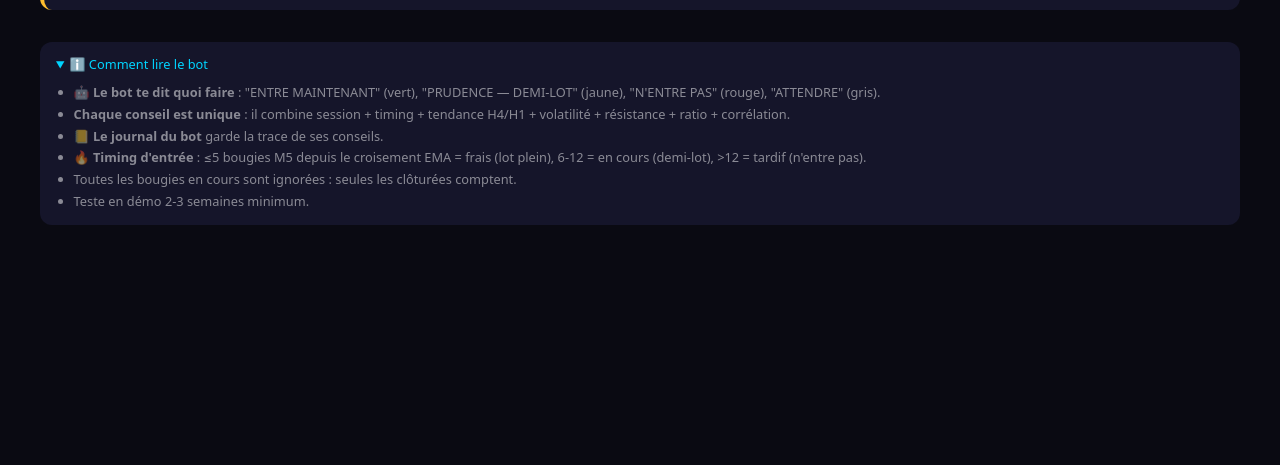
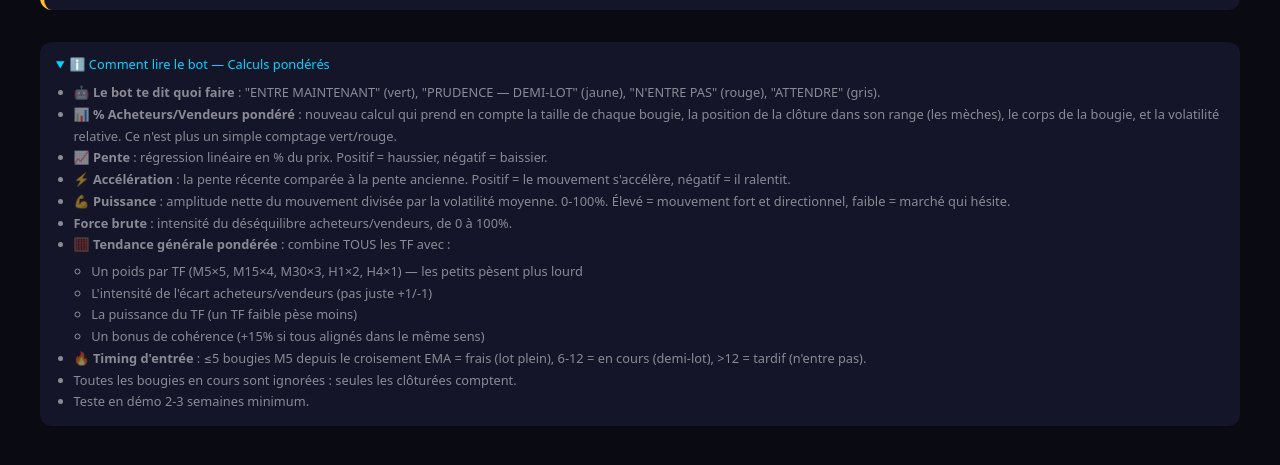
Before and after one commit to v75eur/multi-tf-analysis, a Flask app: template templates/dashboard.html in a window 1280 px wide, after a click on "ℹ️ Comment lire le bot — Calculs pondérés". Shown: the part 187-652 px from the top of the page. Run offline with Flask 3, Linux system fonts and the light colour scheme; the template is opened without the code that fills it, so the values that code supplies are empty.

Commit message:
Calculs pondérés : % acheteurs/vendeurs avec taille+mèches+poids, tendance avec accélération+puissance, tendance générale pondérée par intensité+cohérence

```diff
--- a/app.py
+++ b/app.py
@@ -25,7 +25,6 @@
     "M5": ("5m", "7d", 300),
 }
 DERIV_COUNT = {"H4": 300, "H1": 300, "M30": 300, "M15": 400, "M5": 1000}
-PERIODE = 10
 EMA_COURT = 5
 EMA_LONG = 25
 DERIV_WS = "wss://api.derivws.com/trading/v1/options/ws/public"
@@ -34,6 +33,10 @@
 
 POIDS_TF = {"M5": 5, "M15": 4, "M30": 3, "H1": 2, "H4": 1}
 ORDRE_TF = ["M5", "M15", "M30", "H1", "H4"]
+
+# Nombre de bougies pour évaluer la force (par TF)
+PERIODE_FORCE = {"M5": 30, "M15": 30, "M30": 30, "H1": 20, "H4": 20}
+PERIODE_TENDANCE = {"M5": 20, "M15": 20, "M30": 20, "H1": 15, "H4": 15}
 
 CORRELATIONS = {"EURUSD": ["GBPUSD"], "GBPUSD": ["EURUSD"], "XAUUSD": [], "V75": []}
 
@@ -119,7 +122,7 @@
     return bougies
 
 
-# ───────────── CALCULS ─────────────
+# ───────────── CALCULS AMÉLIORÉS ─────────────
 
 def calc_ema_serie(clotures, periode):
     if len(clotures) < periode:
@@ -156,35 +159,110 @@
     return round(float(s5[-1]), 5), round(float(s25[-1]), 5), sig, depuis
 
 
-def calc_tendance(clotures):
-    x = np.arange(1, len(clotures) + 1)
-    pente = np.polyfit(x, np.array(clotures), 1)[0]
-    pct = float(min(100, abs(pente) / np.mean(clotures) * 10000))
-    if pente > 0:
-        return "haussier", round(pct, 1)
-    if pente < 0:
-        return "baissier", round(pct, 1)
-    return "neutre", 0.0
+def calc_acheteurs_pondere(bougies, periode=20):
+    """Calcul pondéré du % acheteurs/vendeurs.
+    Prend en compte :
+    - taille de chaque bougie (haut-bas)
+    - position de la clôture dans le range (mèches)
+    - corps de la bougie
+    Retourne : (acheteurs_pct, vendeurs_pct, force_brute)"""
+    d = bougies[-periode:]
+    if len(d) < 5:
+        return 50.0, 50.0, 0.0
+
+    # Volatilité moyenne pour normaliser les poids
+    amplitudes = [b["high"] - b["low"] for b in d]
+    amp_moy = float(np.mean(amplitudes))
+    if amp_moy <= 0:
+        return 50.0, 50.0, 0.0
+
+    ach = 0.0
+    ven = 0.0
+    for b in d:
+        rng = b["high"] - b["low"]
+        if rng <= 0:
+            continue
+        # Position de la clôture dans le range (0 = plus bas, 1 = plus haut)
+        pos = (b["close"] - b["low"]) / rng
+        # Corps (en valeur absolue normalisée)
+        corps = abs(b["close"] - b["open"]) / rng
+        # Poids de la bougie (taille relative à la moyenne, plafonnée à 3x)
+        poids = min(rng / amp_moy, 3.0)
+
+        # Signal haussier = position haute + corps vert
+        signal_haussier = pos
+        signal_baissier = 1 - pos
+
+        # Amplification si la bougie a un vrai corps
+        if b["close"] > b["open"]:
+            signal_haussier *= (1 + corps)
+        elif b["close"] < b["open"]:
+            signal_baissier *= (1 + corps)
+
+        ach += signal_haussier * poids
+        ven += signal_baissier * poids
+
+    total = ach + ven
+    if total <= 0:
+        return 50.0, 50.0, 0.0
+    pct_ach = round(ach / total * 100, 1)
+    pct_ven = round(100 - pct_ach, 1)
+    force = round(min(100, abs(pct_ach - 50) * 2), 1)
+    return pct_ach, pct_ven, force
 
 
-def calc_acheteurs(bougies, periode=10):
-    d = bougies[-periode:]
-    v = sum(1 for b in d if b["close"] > b["open"])
-    r = sum(1 for b in d if b["close"] < b["open"])
-    t = len(d) or 1
-    return v, r, round(v / t * 100, 1), round(r / t * 100, 1)
+def calc_tendance_ponderee(bougies, periode=15):
+    """Tendance via régression linéaire + accélération.
+    Retourne : (sens, pente_pct, acceleration, puissance)"""
+    if len(bougies) < periode:
+        return "neutre", 0.0, 0.0, 0.0
+    cl = [b["close"] for b in bougies[-periode:]]
+    x = np.arange(1, len(cl) + 1)
+    try:
+        pente = float(np.polyfit(x, np.array(cl), 1)[0])
+    except Exception:
+        return "neutre", 0.0, 0.0, 0.0
+
+    # Pente en % du prix moyen
+    prix_moy = float(np.mean(cl))
+    if prix_moy <= 0:
+        return "neutre", 0.0, 0.0, 0.0
+    pente_pct = round(pente / prix_moy * 10000, 2)
+
+    # Accélération : pente récente (moitié) vs pente ancienne (moitié)
+    demi = max(3, len(cl) // 2)
+    try:
+        p_recent = float(np.polyfit(np.arange(demi), np.array(cl[-demi:]), 1)[0])
+        p_ancien = float(np.polyfit(np.arange(demi), np.array(cl[:demi]), 1)[0])
+        accel = round((p_recent - p_ancien) / prix_moy * 10000, 2)
+    except Exception:
+        accel = 0.0
+
+    # Puissance : amplitude totale / volatilité moyenne
+    amplitudes = [b["high"] - b["low"] for b in bougies[-periode:]]
+    amp_moy = float(np.mean(amplitudes))
+    net = abs(cl[-1] - cl[0])
+    puissance = round(min(100, net / amp_moy * 20), 1) if amp_moy > 0 else 0.0
+
+    if pente_pct > 0.02:
+        sens = "haussier"
+    elif pente_pct < -0.02:
+        sens = "baissier"
+    else:
+        sens = "neutre"
+    return sens, pente_pct, accel, puissance
 
 
 def calc_agitation(bougies, periode=10):
     d = bougies[-periode:]
     if len(d) < 2:
-        return 0, 0.0
+        return 0.0
     total = sum(b["high"] - b["low"] for b in d)
     if total == 0:
-        return 0, 0.0
+        return 0.0
     net = abs(d[-1]["close"] - d[0]["open"])
     efficacite = min(100.0, net / total * 100)
-    return 0, round(100 - efficacite, 1)
+    return round(100 - efficacite, 1)
 
 
 def trouver_creux(bougies, fenetre=50, largeur=3):
@@ -210,16 +288,16 @@
     if len(creux) >= 2:
         c1, c2 = creux[-2], creux[-1]
         if bougies[c2]["low"] < bougies[c1]["low"]:
-            r1 = calc_acheteurs(bougies[:c1 + 1])[2]
-            r2 = calc_acheteurs(bougies[:c2 + 1])[2]
+            r1, _, _ = calc_acheteurs_pondere(bougies[:c1 + 1], min(10, c1 + 1))
+            r2, _, _ = calc_acheteurs_pondere(bougies[:c2 + 1], min(10, c2 + 1))
             if r2 > r1:
                 div_h = True
     div_b = False
     if len(sommets) >= 2:
         s1, s2 = sommets[-2], sommets[-1]
         if bougies[s2]["high"] > bougies[s1]["high"]:
-            r1 = calc_acheteurs(bougies[:s1 + 1])[2]
-            r2 = calc_acheteurs(bougies[:s2 + 1])[2]
+            r1, _, _ = calc_acheteurs_pondere(bougies[:s1 + 1], min(10, s1 + 1))
+            r2, _, _ = calc_acheteurs_pondere(bougies[:s2 + 1], min(10, s2 + 1))
             if r2 < r1:
                 div_b = True
     if div_h:
@@ -280,23 +358,42 @@
 
 
 def analyser(tf, bougies):
+    """Analyse complète d'un TF avec les nouveaux calculs pondérés."""
     if len(bougies) < 30:
         return None
     clotures = [b["close"] for b in bougies]
-    tendance, pct_tendance = calc_tendance(clotures[-PERIODE:])
-    v, r, pa, pv = calc_acheteurs(bougies)
-    c, ag = calc_agitation(bougies)
+
+    # NOUVEAU : % acheteurs/vendeurs pondéré
+    periode_force = PERIODE_FORCE.get(tf, 20)
+    pa, pv, force_brute = calc_acheteurs_pondere(bougies, periode_force)
+
+    # NOUVEAU : tendance pondérée avec accélération et puissance
+    periode_tend = PERIODE_TENDANCE.get(tf, 15)
+    tendance, pente_pct, accel, puissance = calc_tendance_ponderee(bougies, periode_tend)
+
+    # Agitation
+    ag = calc_agitation(bougies)
+
+    # Divergences et motifs
     creux = trouver_creux(bougies)
     sommets = trouver_sommets(bougies)
     divergence = calc_divergence(bougies, creux, sommets)
     ema5, ema25, ema_sig, ema_depuis = calc_ema_signal(clotures)
     motifs, grande, taille_x, mh, mb = calc_motifs(bougies)
+
     return {
-        "tf": tf, "tendance": tendance, "pct_tendance": pct_tendance,
-        "pct_acheteurs": pa, "pct_vendeurs": pv,
+        "tf": tf,
+        "tendance": tendance,
+        "pente_pct": pente_pct,
+        "acceleration": accel,
+        "puissance": puissance,
+        "pct_acheteurs": pa,
+        "pct_vendeurs": pv,
+        "force_brute": force_brute,
         "pct_agitation": ag,
         "divergence": divergence,
-        "ema5": ema5, "ema25": ema25, "ema_signal": ema_sig, "ema_depuis": ema_depuis,
+        "ema5": ema5, "ema25": ema25,
+        "ema_signal": ema_sig, "ema_depuis": ema_depuis,
         "motifs": motifs, "grande": grande, "taille_x": taille_x,
         "motif_haussier": mh, "motif_baissier": mb,
         "cassure": calc_cassure(bougies),
@@ -322,40 +419,80 @@
 
 
 def calc_tendance_generale(tfs):
+    """Tendance générale pondérée par intensité + poids de TF.
+    Nouveau calcul : chaque TF vote avec un score entre -1 et +1 proportionnel
+    à son écart acheteurs/vendeurs ET sa puissance."""
     if not tfs:
         return None
+
     poids_total = 0
     somme_ach = 0.0
     somme_ven = 0.0
+    score_pondere = 0.0
+    poids_score_total = 0.0
+
     for tf, data in tfs.items():
         p = POIDS_TF.get(tf, 1)
         poids_total += p
         somme_ach += data["pct_acheteurs"] * p
         somme_ven += data["pct_vendeurs"] * p
+
+        # Vote pondéré par intensité ET puissance
+        # écart entre -100 et +100
+        ecart = data["pct_acheteurs"] - data["pct_vendeurs"]
+        # normalise entre -1 et +1
+        vote_intensite = ecart / 100
+        # amplifier par la puissance (0-1)
+        puissance_norm = min(1.0, data.get("puissance", 0) / 100)
+        # et par la cohérence tendance
+        coef_tendance = 1.0 if data["tendance"] == ("haussier" if ecart > 0 else "baissier") else 0.5
+
+        vote_final = vote_intensite * (0.5 + puissance_norm) * coef_tendance
+
+        # Poids final du TF = poids × force (plus le TF est fort, plus il pèse)
+        force_tf = 0.5 + min(1.0, data.get("force_brute", 0) / 100)
+        poids_final = p * force_tf
+
+        score_pondere += vote_final * poids_final
+        poids_score_total += poids_final
+
     if poids_total == 0:
         return None
+
     ach_gen = round(somme_ach / poids_total, 1)
     ven_gen = round(somme_ven / poids_total, 1)
-    score = 0
-    score_max = 0
-    for tf, data in tfs.items():
-        p = POIDS_TF.get(tf, 1)
-        score_max += p
-        if data["tendance"] == "haussier":
-            score += p
-        elif data["tendance"] == "baissier":
-            score -= p
-    score_pct = round(score / score_max * 100, 1) if score_max else 0.0
-    if score_pct >= 60:
+    score_pct = round(score_pondere / poids_score_total * 100, 1) if poids_score_total > 0 else 0.0
+
+    # Bonus de cohérence : si tous les TF alignés dans le même sens
+    sens_tendance = [t["tendance"] for t in tfs.values()]
+    nb_haut = sum(1 for s in sens_tendance if s == "haussier")
+    nb_bas = sum(1 for s in sens_tendance if s == "baissier")
+    total_tf = len(sens_tendance)
+    coherence_bonus = 0.0
+    if nb_haut == total_tf:
+        coherence_bonus = 15
+    elif nb_bas == total_tf:
+        coherence_bonus = -15
+    elif nb_haut >= total_tf - 1 and nb_haut > nb_bas:
+        coherence_bonus = 7
+    elif nb_bas >= total_tf - 1 and nb_bas > nb_haut:
+        coherence_bonus = -7
+
+    score_pct_final = round(score_pct + coherence_bonus, 1)
+
+    # Classement final
+    if score_pct_final >= 60:
         tendance, couleur = "ACHAT FORT", "vert"
-    elif score_pct >= 25:
+    elif score_pct_final >= 25:
         tendance, couleur = "ACHAT", "vert"
-    elif score_pct <= -60:
+    elif score_pct_final <= -60:
         tendance, couleur = "VENTE FORTE", "rouge"
-    elif score_pct <= -25:
+    elif score_pct_final <= -25:
         tendance, couleur = "VENTE", "rouge"
     else:
         tendance, couleur = "NEUTRE", ""
+
+    # Alignement progressif
     alignement = {"haussier": 0, "baissier": 0, "detail": []}
     for sens in ("haussier", "baissier"):
         compte = 0
@@ -376,6 +513,8 @@
         align_sens, align_n = "baissier", alignement["baissier"]
     else:
         align_sens, align_n = None, 0
+
+    # Confirmation croisement M5
     confirmation = None
     trois = ["M15", "M30", "H1"]
     if all(tf in tfs for tf in trois) and "M5" in tfs:
@@ -388,7 +527,18 @@
             if m5["ema_signal"] == "baissier" and (m5["ema_depuis"] or 99) <= 3:
                 confirmation = {"sens": "VENTE", "couleur": "rouge",
                                 "txt": "M15+M30+H1 baissiers + croisement EMA M5 baissier récent."}
-    return {"ach_gen": ach_gen, "ven_gen": ven_gen, "score_pct": score_pct,
+
+    # Puissance globale (moyenne pondérée)
+    puissance_globale = 0.0
+    for tf, data in tfs.items():
+        p = POIDS_TF.get(tf, 1)
+        puissance_globale += data.get("puissance", 0) * p
+    puissance_globale = round(puissance_globale / poids_total, 1) if poids_total else 0.0
+
+    return {"ach_gen": ach_gen, "ven_gen": ven_gen,
+            "score_pct": score_pct_final, "score_brut": score_pct,
+            "coherence_bonus": coherence_bonus,
+            "puissance_globale": puissance_globale,
             "tendance": tendance, "couleur": couleur,
             "align_sens": align_sens, "align_n": align_n,
             "align_detail": alignement["detail"], "confirmation": confirmation}
@@ -460,6 +610,10 @@
     if h1_data and h1_data.get("pct_agitation", 0) > SEUIL_AGITATION_MAX:
         raisons.append(f"Marché trop agité (agitation H1 {h1_data['pct_agitation']}%).")
 
+    # Puissance faible = prudence
+    if gen.get("puissance_globale", 0) < 15:
+        raisons.append(f"Puissance faible ({gen['puissance_globale']}%) : le mouvement manque d'énergie.")
+
     cote = sltp["achat" if achat else "vente"] if sltp else None
     if cote is None:
         raisons.append("Pas d'objectif clair devant le prix.")
@@ -493,7 +647,7 @@
     if bt and bt["n"] >= 10 and bt["pct"] is not None and bt["pct"] < 45:
         raisons.append(f"Sur le passé, ce signal n'a réussi que {bt['pct']}% du temps.")
 
-    bloquants = [r for r in raisons if "pullback" in r or "trop avancé" in r or "pas d'objectif" in r.lower() or "doubler ton risque" in r or "peu fiables" in r]
+    bloquants = [r for r in raisons if "pullback" in r or "trop avancé" in r or "pas d'objectif" in r.lower() or "doubler ton risque" in r or "peu fiables" in r or "manque d'énergie" in r]
     avertissements = [r for r in raisons if r not in bloquants]
 
     if timing and timing["niveau"] == "TARDIF":
@@ -513,7 +667,7 @@
 
     lot_msg = "lot plein" if not timing or timing["niveau"] == "FRAIS" else "demi-lot"
     return {"verdict": "ENTRE MAINTENANT", "couleur": "vert", "action": f"ACHAT/VENTE AU MARCHÉ — {lot_msg.upper()}",
-            "message": f"Setup propre sur {pair}. Signal {sig}, timing {timing['niveau'] if timing else 'OK'}, tout est aligné. Entre à la clôture M5 avec le {lot_msg}.",
+            "message": f"Setup propre sur {pair}. Signal {sig}, timing {timing['niveau'] if timing else 'OK'}, puissance {gen.get('puissance_globale', 0)}%. Entre à la clôture M5 avec le {lot_msg}.",
             "raisons": raisons or ["Tous les filtres au vert."]}
 
 
@@ -680,13 +834,11 @@
             if len(sl) < 30:
                 ok = False
                 break
-            tend = tendance_simple([b["close"] for b in sl[-PERIODE:]])
-            d = sl[-PERIODE:]
-            v = sum(1 for b in d if b["close"] > b["open"])
-            r = sum(1 for b in d if b["close"] < b["open"])
-            if tend > 0 and v > r:
+            tend = tendance_simple([b["close"] for b in sl[-PERIODE_TENDANCE.get(tf, 15):]])
+            pa, pv, _ = calc_acheteurs_pondere(sl, PERIODE_FORCE.get(tf, 20))
+            if tend > 0 and pa > pv:
                 etats.add(1)
-            elif tend < 0 and r > v:
+            elif tend < 0 and pv > pa:
                 etats.add(-1)
             else:
                 etats.add(0)
--- a/static/style.css
+++ b/static/style.css
@@ -124,9 +124,13 @@
 .align-item.rouge{background:rgba(255,95,87,.18);color:var(--red)}
 .align-item.neutre{background:rgba(255,255,255,.06);color:var(--muted)}
 .align-fleche{color:var(--muted);font-size:.75rem}
-.confirmation{margin-top:.5rem;padding:.5rem .7rem;border-radius:8px;font-weight:600;font-size:.8rem}
-.confirmation.vert{background:rgba(40,200,64,.15);color:#a0e8a8}
-.confirmation.rouge{background:rgba(255,95,87,.15);color:#ffb0aa}
+.align-verdict{margin-top:.4rem;padding:.45rem .7rem;border-radius:8px;font-size:.76rem;line-height:1.5}
+.align-verdict.vert{background:rgba(40,200,64,.1);color:#a0e8a8}
+.align-verdict.rouge{background:rgba(255,95,87,.1);color:#ffb0aa}
+.align-verdict.jaune{background:rgba(255,189,46,.08);color:#f0d590}
+.confirmation{margin-top:.5rem;padding:.55rem .8rem;border-radius:8px;font-weight:600;font-size:.82rem;line-height:1.5}
+.confirmation.vert{background:rgba(40,200,64,.15);color:#a0e8a8;border-left:3px solid var(--green)}
+.confirmation.rouge{background:rgba(255,95,87,.15);color:#ffb0aa;border-left:3px solid var(--red)}
 
 .guide{border-radius:12px;padding:.8rem .9rem;margin:.6rem 0 .8rem;background:var(--card2);border:2px solid var(--yellow)}
 .guide.vert{border-color:var(--green)}
@@ -148,10 +152,11 @@
 .tile b{font-size:.95rem}
 .tile b.mini{font-size:.72rem}
 .tile .etat{font-style:normal;font-size:.7rem;color:var(--cyan)}
+.tile .sous{font-size:.7rem;color:var(--muted);margin-top:.3rem}
 .jauge{height:6px;border-radius:4px;background:linear-gradient(90deg,rgba(255,95,87,.5),rgba(255,189,46,.4),rgba(40,200,64,.5));position:relative;margin-top:.5rem}
 .jauge i{position:absolute;top:-3px;width:4px;height:12px;border-radius:2px;background:#fff;transform:translateX(-50%)}
 .scroll{overflow-x:auto}
-table{width:100%;min-width:820px;border-collapse:collapse;font-size:.85rem}
+table{width:100%;min-width:960px;border-collapse:collapse;font-size:.85rem}
 th{color:var(--cyan);text-align:left;padding:.4rem;border-bottom:2px solid rgba(0,212,255,.3);font-size:.68rem;text-transform:uppercase;white-space:nowrap}
 td{padding:.4rem;border-bottom:1px solid rgba(255,255,255,.05);white-space:nowrap}
 .pct{color:var(--muted);font-size:.75rem}
@@ -172,6 +177,7 @@
 .aide{background:var(--card);border-radius:12px;padding:.8rem 1rem;font-size:.8rem;color:var(--muted);margin-bottom:1rem}
 .aide summary{cursor:pointer;color:var(--cyan)}
 .aide ul{margin:.6rem 0 0 1.1rem;line-height:1.7}
+.aide ul ul{margin:.3rem 0 0 1.1rem}
 
 @media(max-width:600px){
   body{padding:.5rem}
--- a/templates/dashboard.html
+++ b/templates/dashboard.html
@@ -112,33 +112,56 @@
 {% if gen %}
 <div class="general {{ gen.couleur }}">
 <div class="general-titre">
-🧮 Tendance générale
+🧮 Tendance générale pondérée
 <span class="general-badge {{ gen.couleur }}">{{ gen.tendance }}</span>
 </div>
+
 <div class="general-jauge">
-<div class="general-barre"><i class="ach" style="width:{{ gen.ach_gen }}%"></i></div>
+<div class="general-barre">
+<i class="ach" style="width:{{ gen.ach_gen }}%"></i>
+</div>
 <div class="general-chiffres">
 <span class="vert">🟢 Acheteurs {{ gen.ach_gen }}%</span>
 <span class="rouge">🔴 Vendeurs {{ gen.ven_gen }}%</span>
 </div>
 <div class="general-score">
-Score : <b class="{{ gen.couleur }}">{{ '%+.1f'|format(gen.score_pct) }}%</b>
-<span class="pct">(M5×5 M15×4 M30×3 H1×2 H4×1)</span>
+Score pondéré : <b class="{{ gen.couleur }}">{{ '%+.1f'|format(gen.score_pct) }}%</b>
+{% if gen.coherence_bonus != 0 %}<span class="pct">(cohérence {{ '%+.0f'|format(gen.coherence_bonus) }})</span>{% endif %}
+<span class="pct">· Puissance <b>{{ gen.puissance_globale }}%</b></span>
+</div>
+<div class="general-score pct" style="margin-top:.2rem;">
+Méthode : pondération par TF (M5×5 M15×4 M30×3 H1×2 H4×1) + intensité acheteurs/vendeurs + puissance + cohérence
 </div>
 </div>
+
 <div class="general-align">
-<b>Alignement progressif :</b>
+<b>Alignement progressif (du plus petit au plus grand) :</b>
 <div class="align-chaine">
 {% for a in gen.align_detail %}
 <span class="align-item {{ 'vert' if a.sens == 'haussier' else 'rouge' if a.sens == 'baissier' else 'neutre' }}">
-{{ a.tf }}{% if a.sens == 'haussier' %}↑{% elif a.sens == 'baissier' %}↓{% else %}→{% endif %}
+{{ a.tf }}
+{% if a.sens == 'haussier' %}↑{% elif a.sens == 'baissier' %}↓{% else %}→{% endif %}
 </span>
 {% if not loop.last %}<span class="align-fleche">→</span>{% endif %}
 {% endfor %}
 </div>
+{% if gen.align_n >= 3 and gen.align_sens %}
+<div class="align-verdict {{ 'vert' if gen.align_sens == 'haussier' else 'rouge' }}">
+✅ {{ gen.align_n }} TF consécutifs alignés {{ 'haussier' if gen.align_sens == 'haussier' else 'baissier' }} ({{ gen.align_sens }}) — mouvement récent cohérent.
 </div>
+{% elif gen.align_n > 0 and gen.align_sens %}
+<div class="align-verdict jaune">
+⚠️ Seulement {{ gen.align_n }} TF aligné(s) {{ gen.align_sens }} — pas encore de consensus progressif.
+</div>
+{% else %}
+<div class="align-verdict jaune">⏸️ Aucun alignement progressif net pour le moment.</div>
+{% endif %}
+</div>
+
 {% if gen.confirmation %}
-<div class="confirmation {{ gen.confirmation.couleur }}">✅ {{ gen.confirmation.txt }}</div>
+<div class="confirmation {{ gen.confirmation.couleur }}">
+{{ gen.confirmation.txt }}
+</div>
 {% endif %}
 </div>
 {% endif %}
@@ -179,10 +202,10 @@
 </div>
 {% endif %}
 
-<h3>⏱️ Analyse par timeframe</h3>
+<h3>⏱️ Analyse par timeframe (calculs pondérés)</h3>
 <div class="scroll">
 <table>
-<thead><tr><th>TF</th><th>Poids</th><th>Tendance</th><th>Ach/Ven</th><th>Agit</th><th>EMA5</th><th>EMA25</th><th>Signal EMA</th><th>Bougie</th></tr></thead>
+<thead><tr><th>TF</th><th>Poids</th><th>Tendance</th><th>Pente</th><th>Accél</th><th>Puissance</th><th>Ach/Ven</th><th>Force</th><th>Agit</th><th>Signal EMA</th><th>Bougie</th></tr></thead>
 <tbody>
 {% for tf in ["H4", "H1", "M30", "M15", "M5"] %}
 {% if tf in tfs %}
@@ -191,10 +214,12 @@
 <td><b>{{ t.tf }}</b></td>
 <td><span class="poids">×{{ {'H4':1,'H1':2,'M30':3,'M15':4,'M5':5}[tf] }}</span></td>
 <td>{{ t.tendance }}</td>
+<td class="{{ 'vert' if t.pente_pct > 0 else 'rouge' if t.pente_pct < 0 else '' }}">{{ '%+.2f'|format(t.pente_pct) }}</td>
+<td class="{{ 'vert' if t.acceleration > 0.01 else 'rouge' if t.acceleration < -0.01 else '' }}">{{ '%+.2f'|format(t.acceleration) }}</td>
+<td><b class="{{ 'vert' if t.puissance >= 30 else 'rouge' if t.puissance < 10 else '' }}">{{ t.puissance }}%</b></td>
 <td><small><span class="vert">{{ t.pct_acheteurs }}</span>/<span class="rouge">{{ t.pct_vendeurs }}</span></small></td>
+<td>{{ t.force_brute }}%</td>
 <td>{{ t.pct_agitation }}%</td>
-<td>{{ t.ema5 or '—' }}</td>
-<td>{{ t.ema25 or '—' }}</td>
 <td class="{% if t.ema_signal == 'haussier' %}vert{% elif t.ema_signal == 'baissier' %}rouge{% endif %}"><b>{{ t.ema_signal or '—' }}</b>
 {% if tf == 'M5' and t.ema_depuis is not none %}
 {% set dep = t.ema_depuis %}
@@ -228,11 +253,22 @@
 {% endfor %}
 
 <details class="aide">
-<summary>ℹ️ Comment lire le bot</summary>
+<summary>ℹ️ Comment lire le bot — Calculs pondérés</summary>
 <ul>
 <li><b>🤖 Le bot te dit quoi faire</b> : "ENTRE MAINTENANT" (vert), "PRUDENCE — DEMI-LOT" (jaune), "N'ENTRE PAS" (rouge), "ATTENDRE" (gris).</li>
-<li><b>Chaque conseil est unique</b> : il combine session + timing + tendance H4/H1 + volatilité + résistance + ratio + corrélation.</li>
-<li><b>📒 Le journal du bot</b> garde la trace de ses conseils.</li>
+<li><b>📊 % Acheteurs/Vendeurs pondéré</b> : nouveau calcul qui prend en compte la taille de chaque bougie, la position de la clôture dans son range (les mèches), le corps de la bougie, et la volatilité relative. Ce n'est plus un simple comptage vert/rouge.</li>
+<li><b>📈 Pente</b> : régression linéaire en % du prix. Positif = haussier, négatif = baissier.</li>
+<li><b>⚡ Accélération</b> : la pente récente comparée à la pente ancienne. Positif = le mouvement s'accélère, négatif = il ralentit.</li>
+<li><b>💪 Puissance</b> : amplitude nette du mouvement divisée par la volatilité moyenne. 0-100%. Élevé = mouvement fort et directionnel, faible = marché qui hésite.</li>
+<li><b>Force brute</b> : intensité du déséquilibre acheteurs/vendeurs, de 0 à 100%.</li>
+<li><b>🧮 Tendance générale pondérée</b> : combine TOUS les TF avec :
+  <ul>
+    <li>Un poids par TF (M5×5, M15×4, M30×3, H1×2, H4×1) — les petits pèsent plus lourd</li>
+    <li>L'intensité de l'écart acheteurs/vendeurs (pas juste +1/-1)</li>
+    <li>La puissance du TF (un TF faible pèse moins)</li>
+    <li>Un bonus de cohérence (+15% si tous alignés dans le même sens)</li>
+  </ul>
+</li>
 <li><b>🔥 Timing d'entrée</b> : ≤5 bougies M5 depuis le croisement EMA = frais (lot plein), 6-12 = en cours (demi-lot), >12 = tardif (n'entre pas).</li>
 <li>Toutes les bougies en cours sont ignorées : seules les clôturées comptent.</li>
 <li>Teste en démo 2-3 semaines minimum.</li>
```
